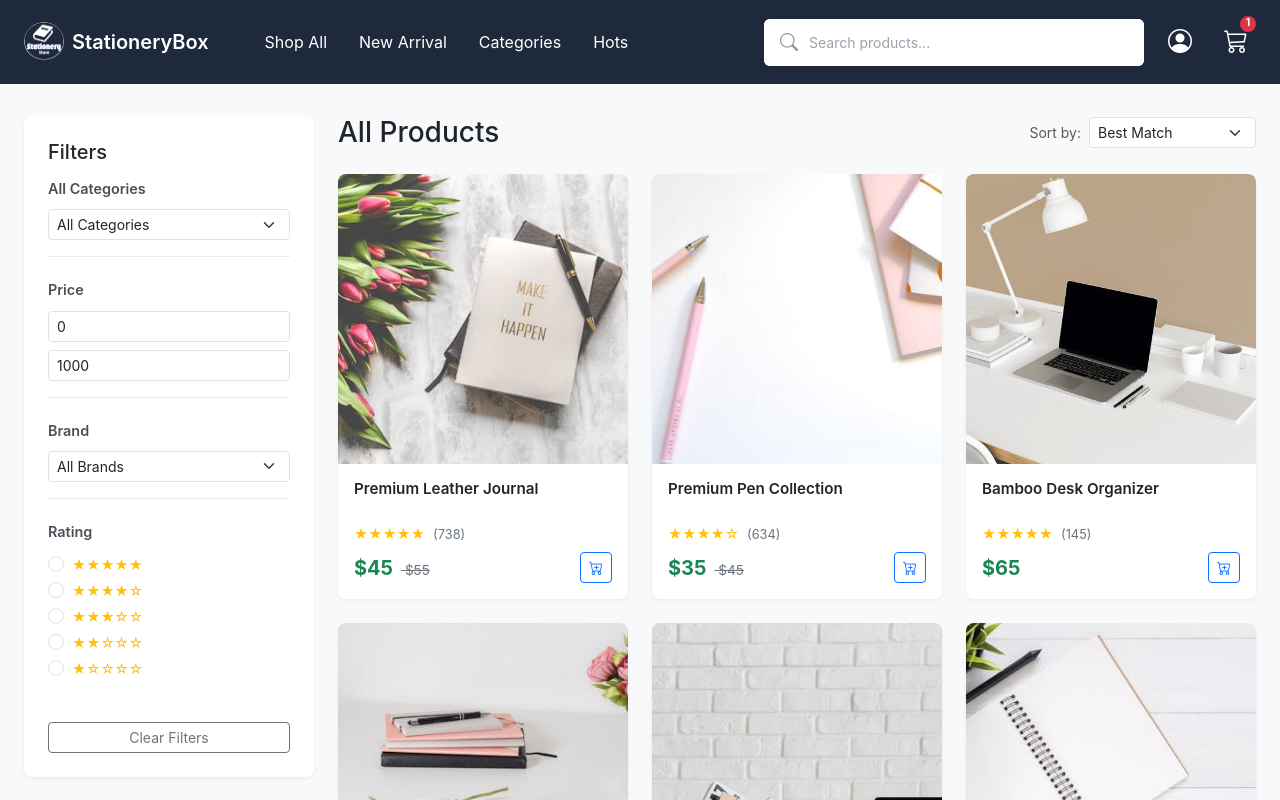
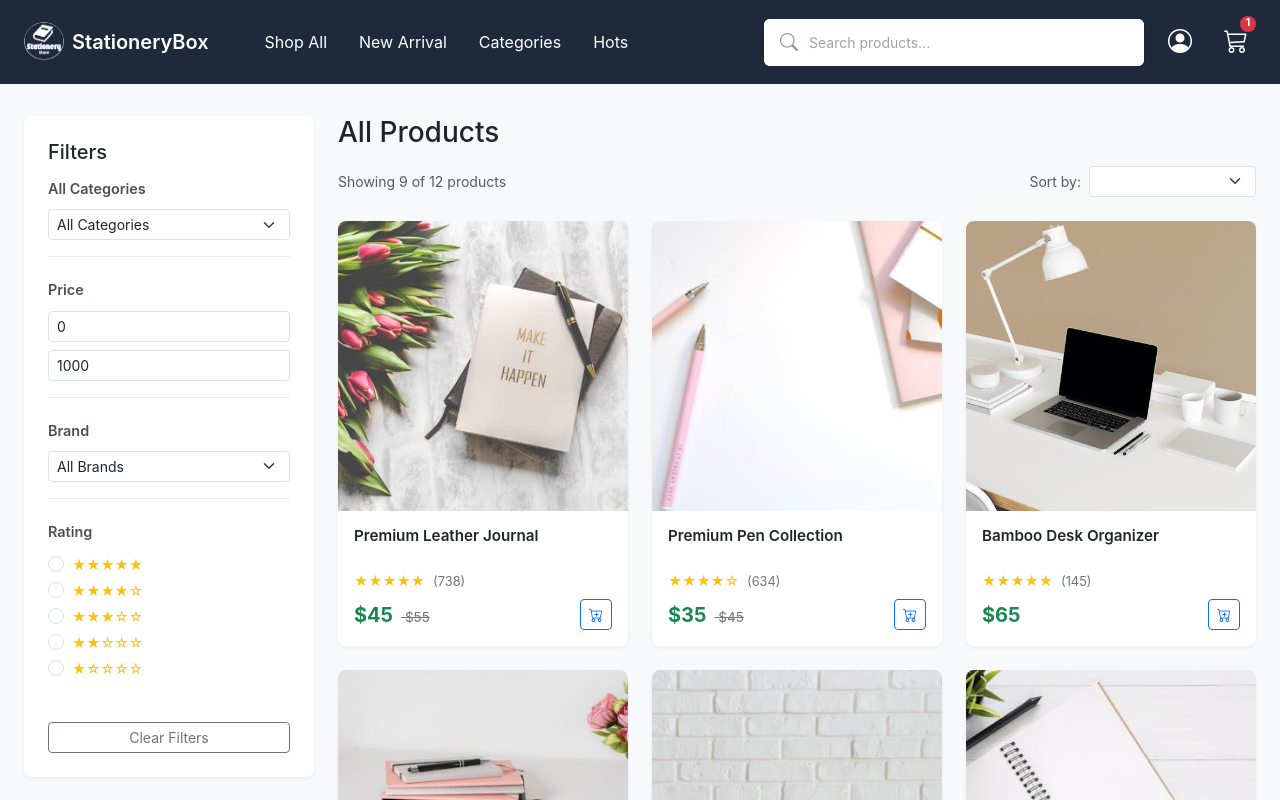
Before and after one commit to Kimheng-SOK/Stationery-Store, a Vue app: page /shop in a window 1280 px wide. Shown: the top 800 px of the page. Built offline with nearby package versions, Linux system fonts and the light colour scheme.

Commit message:
optimize code by making the sortBar into component

```diff
--- /dev/null
+++ b/src/components/product/SortBar.vue
@@ -0,0 +1,41 @@
+<template>
+  <div class="d-flex justify-content-between align-items-center mb-4 flex-wrap gap-3">
+    <div class="text-muted small">
+      Showing {{ shownCount }} of {{ totalCount }} products
+    </div>
+
+    <div class="d-flex align-items-center gap-2">
+      <span class="text-muted small">Sort by:</span>
+      <select
+        v-model="localSortBy"
+        class="form-select form-select-sm"
+        style="width: auto; min-width: 150px"
+      >
+        <option value="newest">Newest First</option>
+        <option value="price-asc">Price: Low to High</option>
+        <option value="price-desc">Price: High to Low</option>
+        <option value="rating">Highest Rated</option>
+        <option value="popular">Most Popular</option>
+      </select>
+    </div>
+  </div>
+</template>
+
+<script setup lang="ts">
+import { computed } from 'vue'
+
+const props = defineProps<{
+  sortBy: string
+  shownCount: number
+  totalCount: number
+}>()
+
+const emit = defineEmits<{
+  (e: 'update:sortBy', value: string): void
+}>()
+
+const localSortBy = computed({
+  get: () => props.sortBy,
+  set: (value) => emit('update:sortBy', value),
+})
+</script>
--- a/src/views/user/NewArrivalView.vue
+++ b/src/views/user/NewArrivalView.vue
@@ -26,25 +26,11 @@
           </div>
 
           <!-- Sort Bar -->
-          <div class="d-flex justify-content-between align-items-center mb-4 flex-wrap gap-3">
-            <div class="text-muted small">
-              Showing {{ paginatedProducts.length }} of {{ filteredProducts.length }} products
-            </div>
-            <div class="d-flex align-items-center gap-2">
-              <span class="text-muted small">Sort by:</span>
-              <select
-                v-model="sortBy"
-                class="form-select form-select-sm"
-                style="width: auto; min-width: 150px"
-              >
-                <option value="newest">Newest First</option>
-                <option value="price-asc">Price: Low to High</option>
-                <option value="price-desc">Price: High to Low</option>
-                <option value="rating">Highest Rated</option>
-                <option value="popular">Most Popular</option>
-              </select>
-            </div>
-          </div>
+          <SortBar
+            v-model:sortBy="sortBy"
+            :shown-count="paginatedProducts.length"
+            :total-count="filteredProducts.length"
+          />
 
           <!-- Products Grid -->
           <div class="row g-4 mb-4">
@@ -133,6 +119,7 @@
 <script setup lang="ts">
 import { ref, computed, onMounted } from 'vue'
 import SidebarFilter from '@/components/product/SidebarFilter.vue';
+import SortBar from '@/components/product/SortBar.vue';
 
 interface Product {
   id: number
--- a/src/views/user/ShopView.vue
+++ b/src/views/user/ShopView.vue
@@ -18,18 +18,14 @@
         <!-- Main Content -->
         <main class="col-lg-9 col-md-8">
           <!-- Page Header -->
-          <div class="d-flex justify-content-between align-items-center mb-4 flex-wrap gap-3">
-            <h3 class="mb-0">All Products</h3>
-            <div class="d-flex align-items-center gap-2">
-              <span class="text-muted small">Sort by:</span>
-              <select v-model="sortBy" class="form-select form-select-sm" style="width: auto; min-width: 150px;">
-                <option value="default">Best Match</option>
-                <option value="price-asc">Price: Low to High</option>
-                <option value="price-desc">Price: High to Low</option>
-                <option value="rating">Rating</option>
-                <option value="newest">Newest</option>
-              </select>
-            </div>
+          <div class="mb-4">
+            <h3 class="mb-3">All Products</h3>
+
+            <SortBar
+              v-model:sortBy="sortBy"
+              :shown-count="paginatedProducts.length"
+              :total-count="filteredProducts.length"
+            />
           </div>
 
           <!-- Products Grid -->
@@ -125,6 +121,7 @@
 <script setup lang="ts">
 import { ref, computed, onMounted } from 'vue';
 import SidebarFilter from '@/components/product/SidebarFilter.vue';
+import SortBar from '@/components/product/SortBar.vue';
 
 interface Product {
   id: number;
```
Also changed, not shown: src/components/product/SortBy.vue (deleted).
